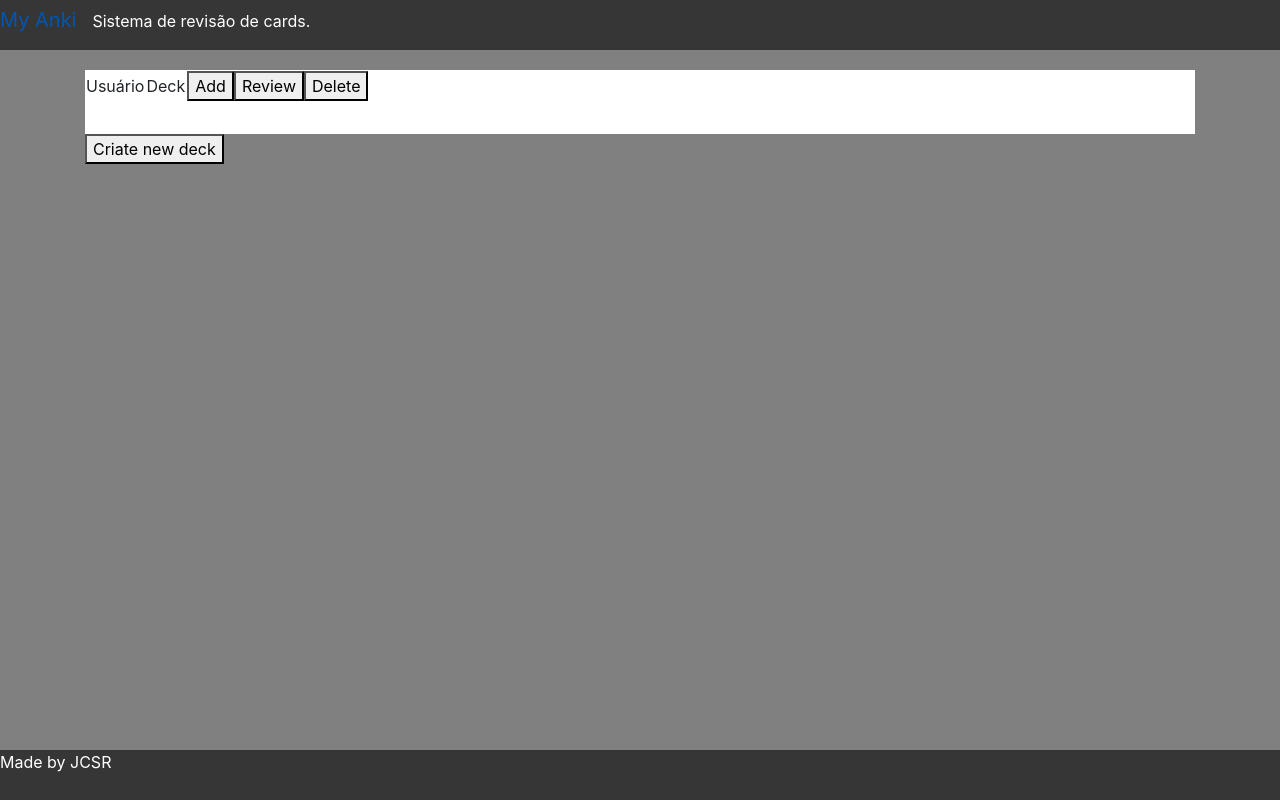
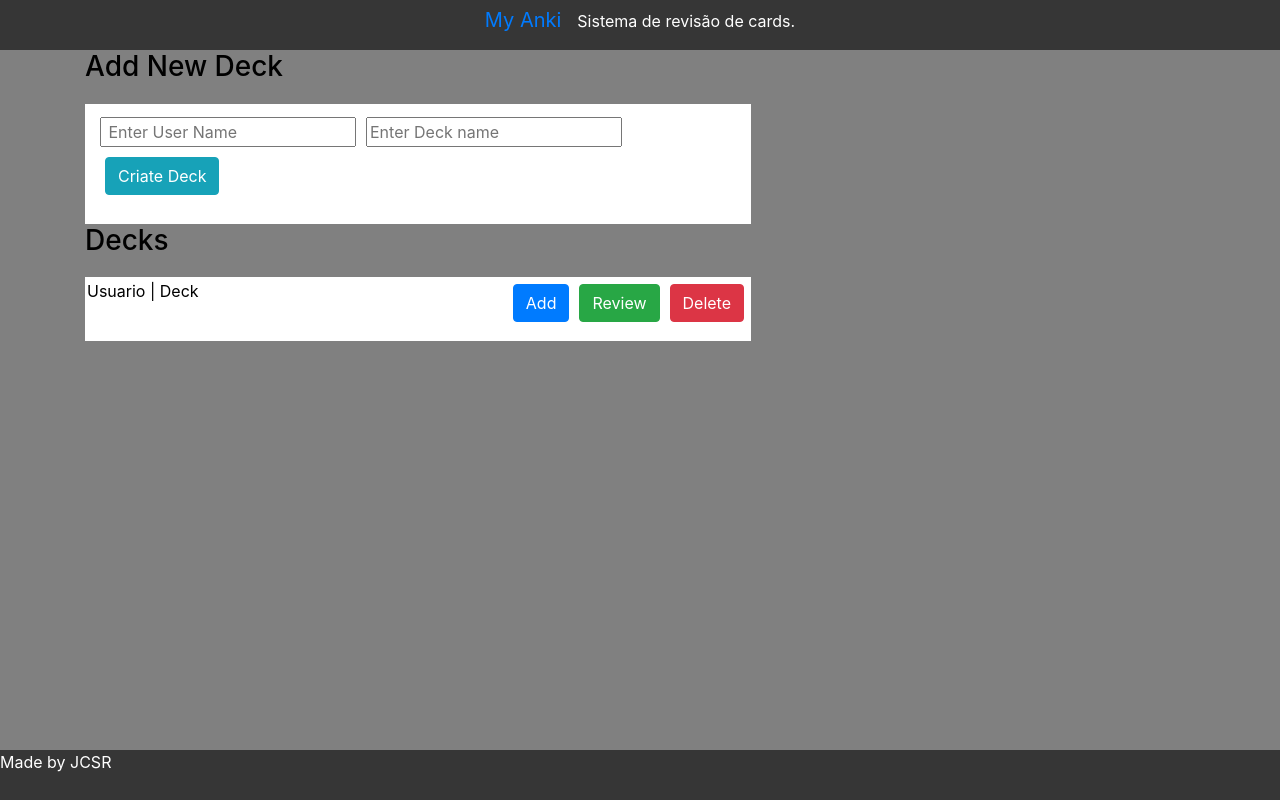
Before and after one commit to Jose-Claudio/my-anki, a React (Create React App) app in the folder frontend/: page / in a window 1280 px wide. Built offline with nearby package versions, Linux system fonts and the light colour scheme.

Commit message:
mudanca na pagina pricipal

```diff
--- a/frontend/src/anki.css
+++ b/frontend/src/anki.css
@@ -12,11 +12,13 @@
     grid-area: cabecalho;
     background: #363636;
     color: white;
+    text-align: center;
 }
 
 #page > main {
     grid-area: conteudo;
     background: gray;
+    color: black;
 }
 
 #page > footer {
@@ -29,5 +31,34 @@
     background: white;
     margin-top: 20px;
     height: 8vh;
+    width: 60%;
+    padding: 2px;
+}
+
+.decksAdd {
+    background: white;
+    margin-top: 20px;
+    height: 15vh;
+    width: 60%;
+    padding: 5px;
+}
+
+.decksAdd > input {
+    margin-top: 8px;
+    margin-left: 10px;
+}
+
+.decksAdd > div {
+    margin-top: 5px;
+    margin-left: 10px;
+    margin-bottom: 2px;
+}
+
+.botao {
+    float: right;
 
 }
+
+.btn {
+    margin: 5px;
+}
--- /dev/null
+++ b/frontend/src/components/addDeck.jsx
@@ -0,0 +1,11 @@
+import React from 'react'
+
+export default props => (
+    <div className="decksAdd">
+            <input placeholder=" Enter User Name" />
+            <input placeholder="Enter Deck name" />
+        <div>
+            <button className="btn btn-info">Criate Deck</button>
+        </div>
+    </div>
+)
--- a/frontend/src/components/deckList.jsx
+++ b/frontend/src/components/deckList.jsx
@@ -1,21 +1,15 @@
 import React from 'react'
 
 export default props => {
+
     return (
         <div className="decks">
-            <table className="Table">
-                <tbody>
-                    <tr>
-                        <td>Usuário</td>
-                        <td>Deck</td>
-                        <td>
-                            <button>Add</button>
-                            <button>Review</button>
-                            <button>Delete</button>
-                        </td>
-                    </tr>
-                </tbody>
-            </table>
+            <span>Usuario</span> | <span>Deck</span>
+            <div className="botao">
+                <button className="btn btn-primary">Add</button>
+                <button className="btn btn-success">Review</button>
+                <button className="btn btn-danger">Delete</button>
+            </div>
         </div>
     )
 }
--- a/frontend/src/components/main.jsx
+++ b/frontend/src/components/main.jsx
@@ -1,9 +1,13 @@
 import React from 'react'
 import DeckList from './deckList'
+import AddDeck from './addDeck'
+
 export default props => (
 
     <div className="conteudo">
+      <h3>Add New Deck</h3>
+      <AddDeck />
+      <h3>Decks</h3>
       <DeckList />
-      <button>Criate new deck</button>
     </div>
 )
```
